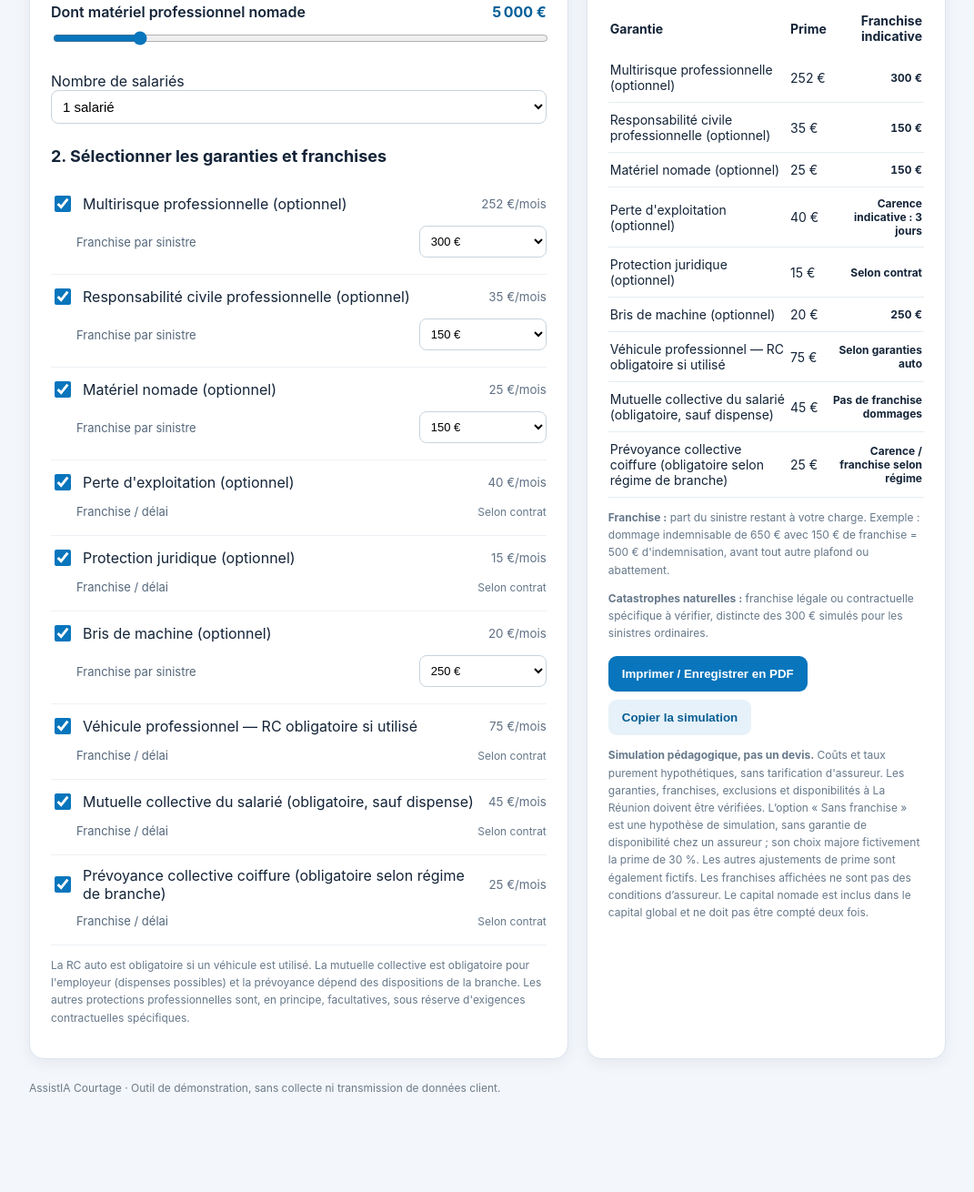
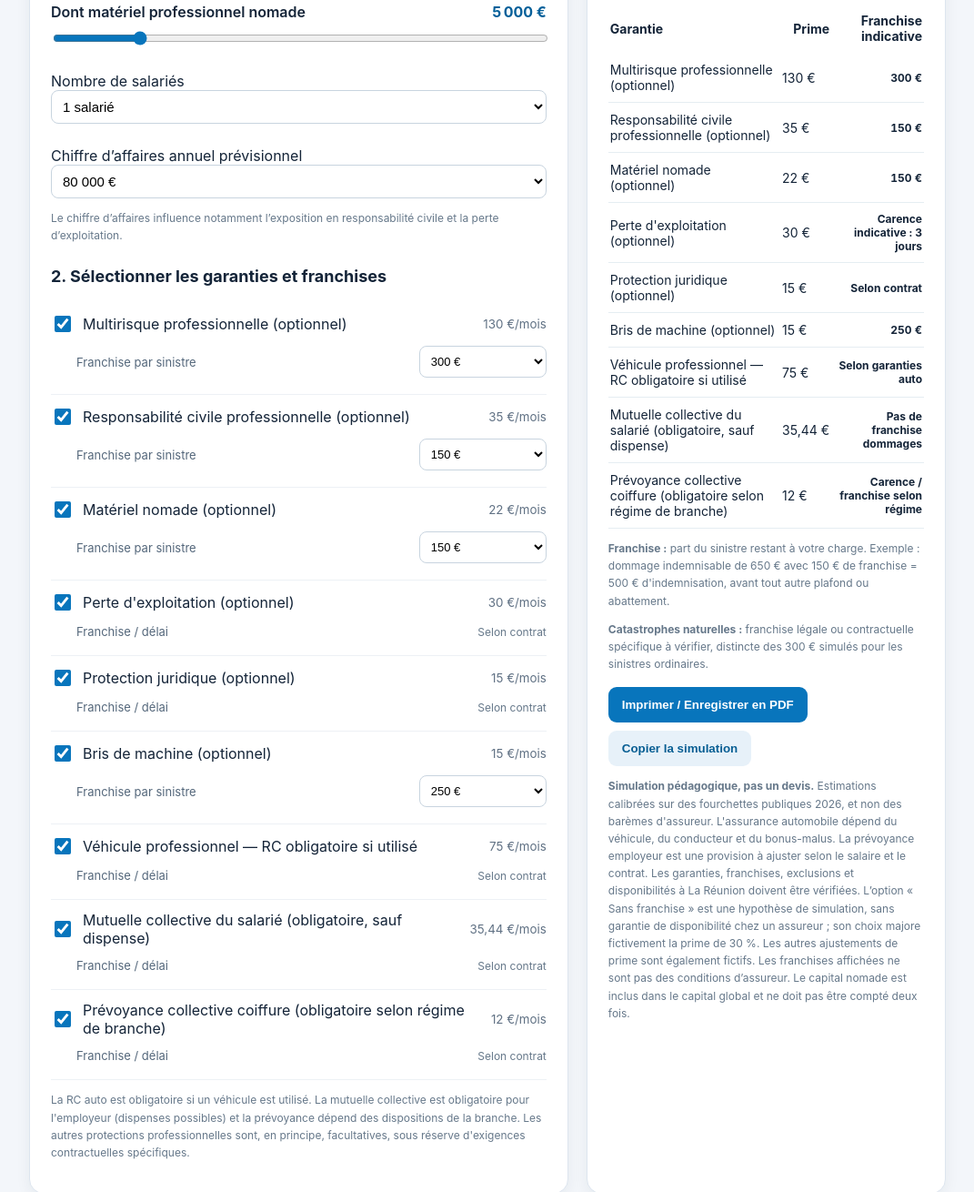
Before and after one commit to dodovaia/simulateur-coiffure-, a plain HTML site: page index.html in a window 1280 px wide. Shown: the part 382-1692 px from the top of the page at 91% size, without its empty margins (104-1175 px from the left). Before the commit the page ends 1620 px from the top, so only its background shows below. Drawn offline with Linux system fonts and the light colour scheme.

Commit message:
Calibrer tarifs 2026 sur références publiques et mutuelle coiffure conventionnelle

```diff
--- a/index.html
+++ b/index.html
@@ -9,15 +9,15 @@
 <div class="field"><div class="row"><label for="capital">Capital du salon et du contenu</label><output id="capitalOut" class="number"></output></div><input id="capital" type="range" min="20000" max="300000" step="5000" value="150000"></div>
 <div class="field"><div class="row"><label for="nomade">Dont matériel professionnel nomade</label><output id="nomadeOut" class="number"></output></div><input id="nomade" type="range" min="0" max="30000" step="1000" value="5000"></div>
 <div class="field"><label for="salaries">Nombre de salariés</label><select id="salaries"><option value="0">0 salarié</option><option value="1" selected>1 salarié</option><option value="2">2 salariés</option><option value="3">3 salariés</option><option value="4">4 salariés</option><option value="5">5 salariés</option></select></div>
-<h2>2. Sélectionner les garanties et franchises</h2><div id="guarantees"></div>
+<div class="field"><label for="ca">Chiffre d’affaires annuel prévisionnel</label><select id="ca"><option value="40000">40 000 €</option><option value="80000" selected>80 000 €</option><option value="120000">120 000 €</option><option value="200000">200 000 €</option><option value="300000">300 000 €</option></select><p class="muted">Le chiffre d’affaires influence notamment l’exposition en responsabilité civile et la perte d’exploitation.</p></div><h2>2. Sélectionner les garanties et franchises</h2><div id="guarantees"></div>
 <p class="muted">La RC auto est obligatoire si un véhicule est utilisé. La mutuelle collective est obligatoire pour l'employeur (dispenses possibles) et la prévoyance dépend des dispositions de la branche. Les autres protections professionnelles sont, en principe, facultatives, sous réserve d'exigences contractuelles spécifiques.</p></section>
 <section class="panel"><h2>3. Résultat estimatif et franchises</h2><div class="result"><span>Budget mensuel indicatif</span><div><strong id="monthly">—</strong></div><p id="annual">—</p></div><table><thead><tr><th style="text-align:left;padding:10px 2px">Garantie</th><th style="text-align:right;padding:10px 2px">Prime</th><th style="text-align:right;padding:10px 2px">Franchise indicative</th></tr></thead><tbody id="details"></tbody></table><p class="muted"><b>Franchise :</b> part du sinistre restant à votre charge. Exemple : dommage indemnisable de 650 € avec 150 € de franchise = 500 € d'indemnisation, avant tout autre plafond ou abattement.</p><p class="muted"><b>Catastrophes naturelles :</b> franchise légale ou contractuelle spécifique à vérifier, distincte des 300 € simulés pour les sinistres ordinaires.</p>
 <div class="actions"><button class="btn" onclick="window.print()">Imprimer / Enregistrer en PDF</button><button class="btn secondary" id="copy">Copier la simulation</button></div>
-<p id="copyStatus" role="status" class="muted"></p><p class="muted"><b>Simulation pédagogique, pas un devis.</b> Coûts et taux purement hypothétiques, sans tarification d'assureur. Les garanties, franchises, exclusions et disponibilités à La Réunion doivent être vérifiées. L’option « Sans franchise » est une hypothèse de simulation, sans garantie de disponibilité chez un assureur ; son choix majore fictivement la prime de 30 %. Les autres ajustements de prime sont également fictifs. Les franchises affichées ne sont pas des conditions d’assureur. Le capital nomade est inclus dans le capital global et ne doit pas être compté deux fois.</p></section></main>
-<footer>AssistIA Courtage · Outil de démonstration, sans collecte ni transmission de données client.</footer>
+<p id="copyStatus" role="status" class="muted"></p><p class="muted"><b>Simulation pédagogique, pas un devis.</b> Estimations calibrées sur des fourchettes publiques 2026, et non des barèmes d'assureur. L'assurance automobile dépend du véhicule, du conducteur et du bonus-malus. La prévoyance employeur est une provision à ajuster selon le salaire et le contrat. Les garanties, franchises, exclusions et disponibilités à La Réunion doivent être vérifiées. L’option « Sans franchise » est une hypothèse de simulation, sans garantie de disponibilité chez un assureur ; son choix majore fictivement la prime de 30 %. Les autres ajustements de prime sont également fictifs. Les franchises affichées ne sont pas des conditions d’assureur. Le capital nomade est inclus dans le capital global et ne doit pas être compté deux fois.</p></section></main>
+<footer>AssistIA Courtage · Estimations indicatives 2026 : <a href="https://www.coover.fr/assurance-multirisque-professionnelle/metiers/salon-de-coiffure" target="_blank" rel="noopener">Multirisque</a> · <a href="https://www.rcpro.com/rc-pro-coiffeur/" target="_blank" rel="noopener">RC Pro</a> · <a href="https://www.legifrance.gouv.fr/conv_coll/article/KALIARTI000051792914" target="_blank" rel="noopener">Mutuelle conventionnelle</a> · <a href="https://www.urssaf.fr/accueil/outils-documentation/taux-baremes/plafonds-securite-sociale.html" target="_blank" rel="noopener">PMSS</a>. Sans collecte ni transmission de données client.</footer>
 <script>
 const $=id=>document.getElementById(id);
-const euros=n=>new Intl.NumberFormat('fr-FR',{style:'currency',currency:'EUR',maximumFractionDigits:0}).format(n);
+const euros=n=>new Intl.NumberFormat('fr-FR',{style:'currency',currency:'EUR',minimumFractionDigits:Number.isInteger(n)?0:2,maximumFractionDigits:2}).format(n);
 const entries=[
  {key:'multi',label:'Multirisque professionnelle (optionnel)',checked:true,base:300},
  {key:'rc',label:'Responsabilité civile professionnelle (optionnel)',checked:true,base:150},
@@ -42,10 +42,22 @@ function factor(base,chosen){
 }
 let last='';
 function update(){
- const surface=+$('surface').value,capital=+$('capital').value,nomade=Math.min(+$('nomade').value,capital),salaries=+$('salaries').value;
+ const surface=+$('surface').value,capital=+$('capital').value,nomade=Math.min(+$('nomade').value,capital),salaries=+$('salaries').value,ca=+$('ca').value;
  $('nomade').max=Math.min(30000,capital);$('nomade').value=nomade;
  $('surfaceOut').textContent=surface+' m²';$('capitalOut').textContent=euros(capital);$('nomadeOut').textContent=euros(nomade);
- const prices={multi:Math.round(40+surface*.65+capital*.0012),rc:25+salaries*10,nomade:Math.round(10+nomade*.003),perte:40,juridique:15,bris:20,auto:75,mutuelle:salaries*45,prevoyance:salaries*25};
+ // Calibrage indicatif 2026 : fourchettes publiques de courtiers/comparateurs, sans accès aux barèmes assureurs.
+ // Multirisque ajustée au capital de 150 000 € : le prix d'appel pour petits salons n'est pas représentatif.
+ const prices={
+ multi:Math.round(30+surface*.35+capital*.00055),
+ rc:Math.round(22+Math.max(0,ca-40000)*.00012+salaries*8),
+ nomade:Math.round(nomade*.04/12+5),
+ perte:Math.round(15+ca*.0001875),
+ juridique:15,
+ bris:15,
+ auto:75,
+ mutuelle:Math.round(salaries*(4005*.015*.59)*100)/100,
+ prevoyance:salaries*12
+ };
  let rows=[];
  entries.forEach(o=>{
    const box=$('g_'+o.key);
@@ -53,14 +65,14 @@ function update(){
    const selector=$('fr_'+o.key);
    if(selector)selector.disabled=!box.checked;
    const original=prices[o.key];
-   const amount=selector?Math.round(original*factor(o.base,+selector.value)):original;
+   const amount=selector?Math.round(original*factor(o.base,+selector.value)*100)/100:original;
    $('c_'+o.key).textContent=euros(amount)+'/mois';
    if(box.checked)rows.push({label:o.label,amount,franchise:getFranchise(o)});
  });
  const total=rows.reduce((a,v)=>a+v.amount,0);
  $('monthly').textContent=euros(total)+'/mois';$('annual').textContent=euros(total*12)+' / an';
  $('details').innerHTML=rows.map(r=>'<tr><td>'+r.label+'</td><td>'+euros(r.amount)+'</td><td style="text-align:right;font-size:12px">'+r.franchise+'</td></tr>').join('');
- last='Simulation assurance coiffure\nSurface : '+surface+' m²\nCapital : '+euros(capital)+'\nMatériel nomade : '+euros(nomade)+'\nSalariés : '+salaries+'\n'+rows.map(x=>x.label+' : '+euros(x.amount)+'/mois ; franchise : '+x.franchise).join('\n')+'\nTotal : '+euros(total)+'/mois ('+euros(total*12)+'/an)\nSimulation pédagogique non contractuelle.';
+ last='Simulation assurance coiffure\nSurface : '+surface+' m²\nCapital : '+euros(capital)+'\nMatériel nomade : '+euros(nomade)+'\nSalariés : '+salaries+'\nChiffre d’affaires : '+euros(ca)+'\n'+rows.map(x=>x.label+' : '+euros(x.amount)+'/mois ; franchise : '+x.franchise).join('\n')+'\nTotal : '+euros(total)+'/mois ('+euros(total*12)+'/an)\nSimulation pédagogique non contractuelle.';
 }
 document.querySelectorAll('input,select').forEach(el=>el.addEventListener('input',update));
 $('copy').onclick=async()=>{try{await navigator.clipboard.writeText(last);$('copyStatus').textContent='Simulation copiée.'}catch(e){$('copyStatus').textContent='Copie indisponible : utilisez l’impression PDF.'}};
```
